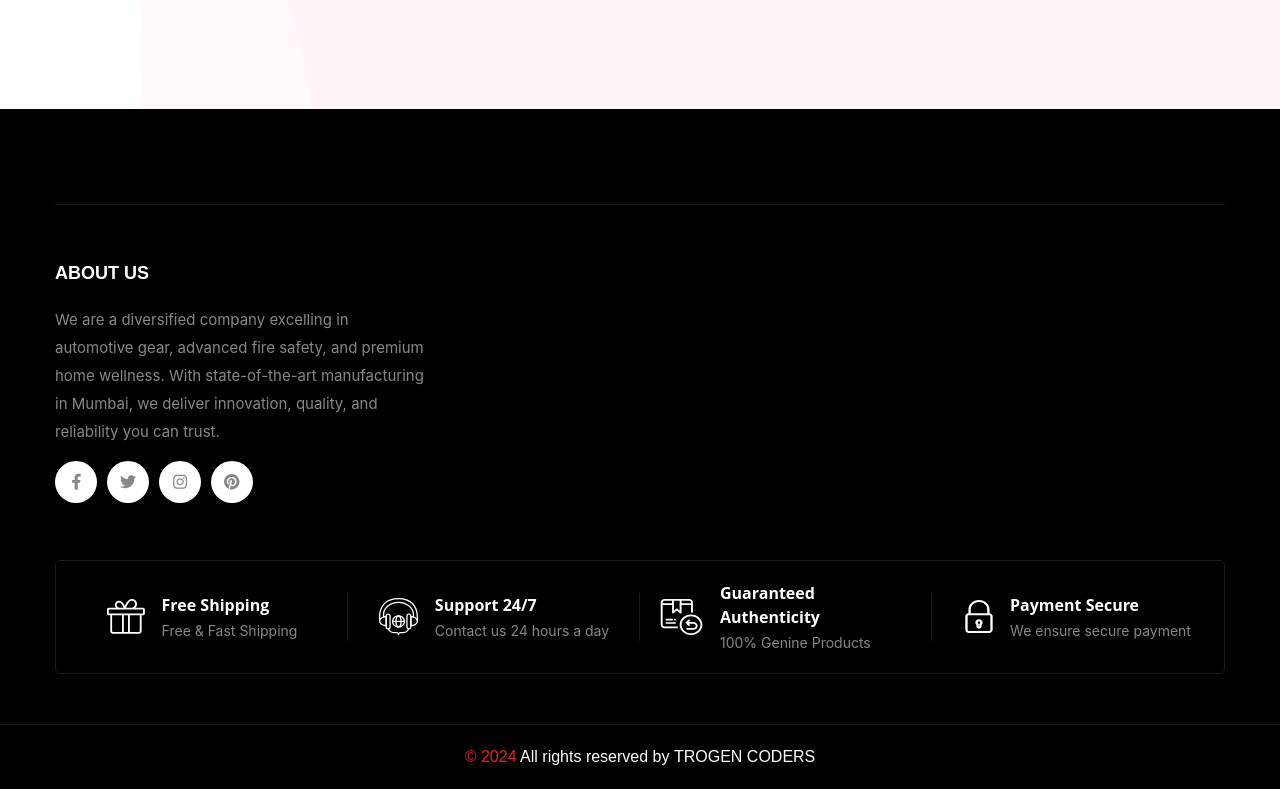
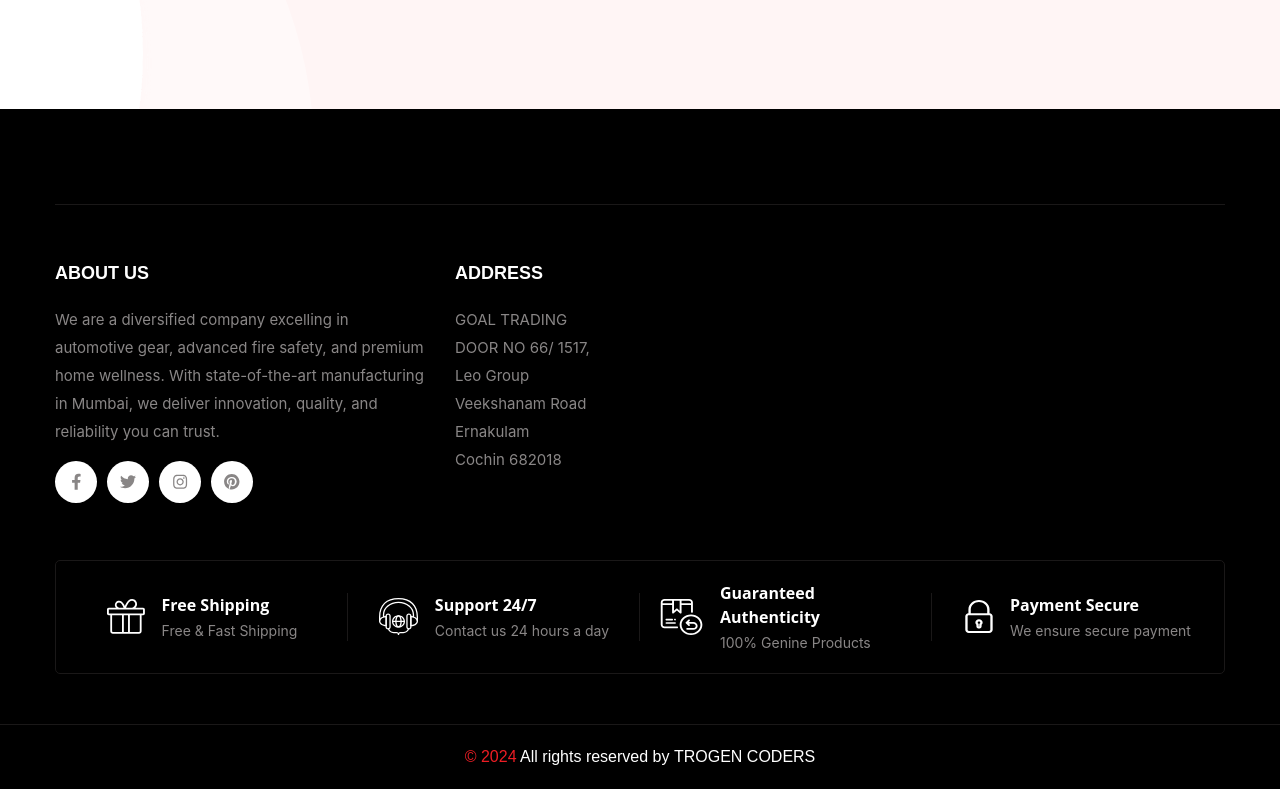
Before and after one commit to soorajtech/GoalTrading, a plain HTML site: page index.html in a window 1280 px wide. Shown: the part 4346-5135 px from the top of the page. Drawn offline with Linux system fonts and the light colour scheme.

Commit message:
website updated

```diff
--- a/index.html
+++ b/index.html
@@ -418,6 +418,18 @@
                                 </ul>
                             </div>
                         </div>
+                        </div>
+                    <div class="col-lg-3 col-md-4">
+                        <div class="footer__widget">
+                            <h2 class="footer__widget--title ">Address <button class="footer__widget--button" aria-label="footer widget button"></button>
+                                <svg class="footer__widget--title__arrowdown--icon" xmlns="http://www.w3.org/2000/svg" width="12.355" height="8.394" viewBox="0 0 10.355 6.394">
+                                    <path  d="M15.138,8.59l-3.961,3.952L7.217,8.59,6,9.807l5.178,5.178,5.178-5.178Z" transform="translate(-6 -8.59)" fill="currentColor"></path>
+                                </svg>
+                            </h2>
+                            <div class="footer__widget">
+                                <p class="footer__widget--desc">GOAL TRADING<br>DOOR NO 66/ 1517,<br>Leo Group<br>Veekshanam Road<br>Ernakulam<br>Cochin 682018</p>
+                        </div>
+                    </div>
                     </div>
                 </div>
             </div>
```
